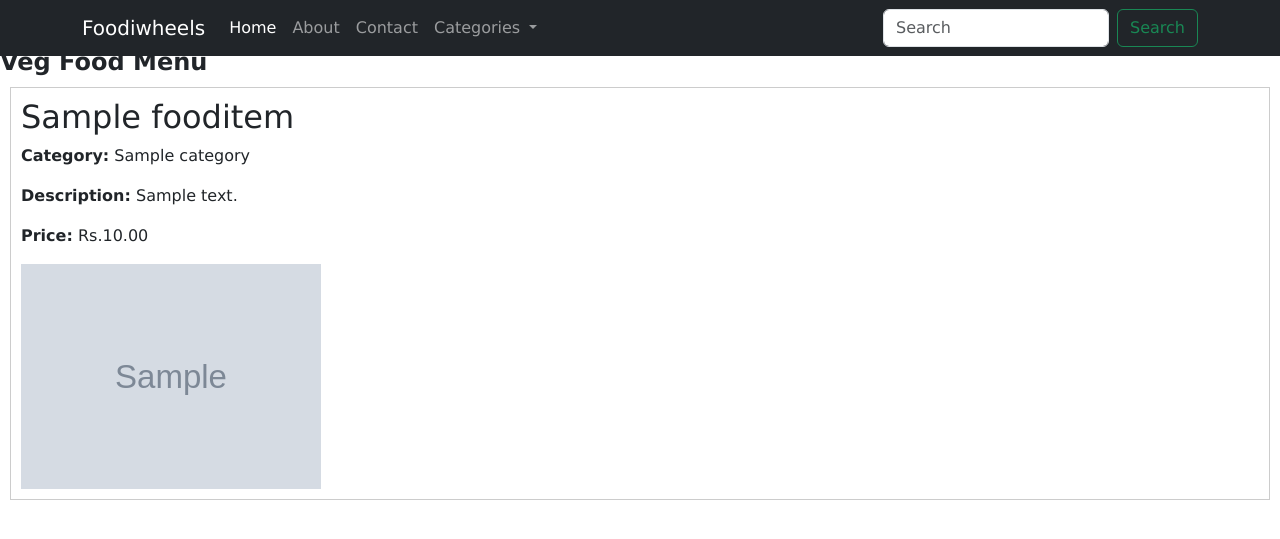
After one commit to MohdRaza216/Foodiwheels, a Django app: page /food/veg/ in a window 1280 px wide. The commit adds this page. Shown: the top 539 px of the page. Run offline with Django 5.2, Linux system fonts and the light colour scheme; tables that the repository leaves empty hold one stand-in row (values such as "Sample post"); grey boxes marked "Sample" are stand-in pictures.

Commit message:
Refactor template blocks for consistency, add food items view by category, and enhance admin model configurations

```diff
--- a/templates/about.html
+++ b/templates/about.html
@@ -1,6 +1,6 @@
 {% extends "index.html" %}
 
-{% block body %}
+{% block content %}
 <h1>About Us</h1>
 <p>Welcome to Foodiwheels! We deliver the most delicious cuisines straight to your doorstep.</p>
 {% endblock %}
--- /dev/null
+++ b/templates/food_items.html
@@ -0,0 +1,28 @@
+{% extends "index.html" %}
+
+<!DOCTYPE html>
+<html lang="en">
+<head>
+    <meta charset="UTF-8">
+    <meta name="viewport" content="width=device-width, initial-scale=1.0">
+    <title>{{ category }} Food Items</title>
+</head>
+<body>
+    {% block content %}
+    <h1>{{ category }} Food Menu</h1>
+    <div>
+        {% for food in food_items %}
+            <div style="border: 1px solid #ccc; padding: 10px; margin: 10px;">
+                <h2>{{ food.name }}</h2>
+                <p><strong>Category:</strong> {{ food.category.name }}</p>
+                <p><strong>Description:</strong> {{ food.description }}</p>
+                <p><strong>Price:</strong> Rs.{{ food.price }}</p>
+                {% if food.image %}
+                    <img src="{{ food.image.url }}" alt="{{ food.name }}" style="max-width: 300px;">
+                {% endif %}
+            </div>
+        {% endfor %}
+    </div>
+    {% endblock %}
+</body>
+</html>
--- a/templates/index.html
+++ b/templates/index.html
@@ -34,11 +34,11 @@
                         </li>
                         <li class="nav-item dropdown">
                             <a class="nav-link dropdown-toggle" href="#" role="button" data-bs-toggle="dropdown" aria-expanded="false">
-                  Categories
+                Categories
                 </a>
                             <ul class="dropdown-menu">
-                                <li><a class="dropdown-item" href="/veg">Veg</a></li>
-                                <li><a class="dropdown-item" href="/nonveg">Non-Veg</a></li>
+                                <li><a class="dropdown-item" href="{% url 'food_veg' %}">Veg</a></li>
+                                <li><a class="dropdown-item" href="{% url 'food_nonveg' %}">Non-Veg</a></li>
                             </ul>
                         </li>
                     </ul>
@@ -51,7 +51,7 @@
             </div>
         </nav>
     </div>
-
+    {% block content %}
     <div class="p-4 p-md-5 mb-0 text-body-emphasis bg-info text-dark">
         <div class="col-lg-6 px-0">
             <h1 class="display-4 fst-italic">Foodiwheels</h1>
@@ -198,7 +198,7 @@
             </div>
         </div>
     </main>
-
+    {% endblock %}
     <script src="https://cdn.jsdelivr.net/npm/bootstrap@5.3.3/dist/js/bootstrap.bundle.min.js" integrity="sha384-YvpcrYf0tY3lHB60NNkmXc5s9fDVZLESaAA55NDzOxhy9GkcIdslK1eN7N6jIeHz" crossorigin="anonymous"></script>
 
 </body>
--- a/templates/login.html
+++ b/templates/login.html
@@ -1,6 +1,6 @@
 {% extends "index.html" %}
 
-{% block body %}
+{% block content %}
 <h1>Enter your details below:</h1>
 
 <p>Enter your name</p>
--- a/templates/nonveg.html
+++ b/templates/nonveg.html
@@ -1,5 +1,5 @@
 {% extends "index.html" %}
 
-{% block body %}
+{% block content %}
 This is the non veg menu Page
 {% endblock %}
--- a/templates/veg.html
+++ b/templates/veg.html
@@ -1,5 +1,5 @@
 {% extends "index.html" %}
 
-{% block body %}
+{% block content %}
 This is the veg menu Page
 {% endblock %}
--- a/website/models.py
+++ b/website/models.py
@@ -1,28 +1,37 @@
 from django.db import models
+from django.utils.timezone import now
 
 class Message(models.Model):
     name = models.CharField(max_length=200, null=True, blank=True)
     email = models.EmailField(max_length=100, null=True, blank=True)
     phone = models.CharField(max_length=12, null=True, blank=True)
-    desc = models.TextField(max_length=10000, blank=True)
-
+    desc = models.TextField(max_length=1000, blank=True)
+    created_at = models.DateTimeField(auto_now_add=True)
 
     def __str__(self):
-        return f"Message from {self.name}"
+        return f"Message from {self.name or 'Unknown'}"
 
 class Category(models.Model):
     name = models.CharField(max_length=100)
     description = models.TextField(blank=True)
+    is_veg = models.BooleanField(default=True)
 
     def __str__(self):
         return self.name
 
+    class Meta:
+        ordering = ['name']
+
 class FoodItem(models.Model):
     name = models.CharField(max_length=200)
-    description = models.TextField()
+    description = models.TextField(blank=True)
     price = models.DecimalField(max_digits=6, decimal_places=2)
     category = models.ForeignKey(Category, on_delete=models.CASCADE, related_name="food_items")
     image = models.ImageField(upload_to='food_images/', blank=True, null=True)
+    created_at = models.DateTimeField(auto_now_add=True)
 
     def __str__(self):
         return self.name
+
+    class Meta:
+        ordering = ['name']
--- a/website/urls.py
+++ b/website/urls.py
@@ -4,12 +4,12 @@ from website import views
 from . import views
 
 urlpatterns = [
-    path('admin/', admin.site.urls),
     path('', views.index, name='index'),
     path('contact', views.contact, name='contact'),
     path('about', views.about, name='about'),
     path('veg', views.veg, name='veg'),
     path('nonveg', views.nonveg, name='nonveg'),
     path('login', views.login, name='login'),
-
+    path('food/veg/', views.food_items_by_category, {'is_veg': True}, name='food_veg'),
+    path('food/nonveg/', views.food_items_by_category, {'is_veg': False}, name='food_nonveg'),
 ]
--- a/website/views.py
+++ b/website/views.py
@@ -28,3 +28,11 @@ def nonveg(request):
 
 def login(request):
     return render(request, 'login.html')
+
+def food_items_by_category(request, is_veg):
+    food_items = FoodItem.objects.filter(category__is_veg=is_veg)
+    context = {
+        'food_items': food_items,
+        'category': "Veg" if is_veg else "Non-Veg",
+    }
+    return render(request, 'food_items.html', context)
```
Also changed, not shown: website/admin.py (+11 -1 lines), website/migrations/0007_alter_category_options_alter_fooditem_options_and_more.py (added), website/migrations/0008_category_is_veg.py (added).
